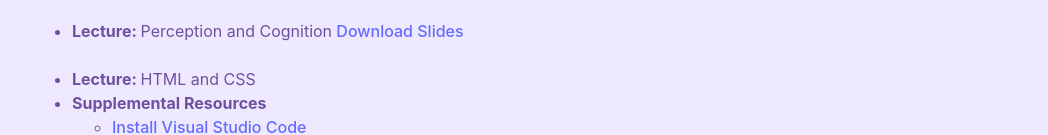
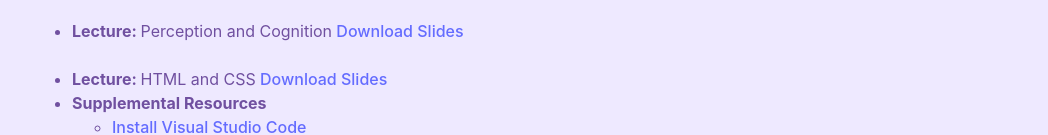
Before and after one commit to hamza-elhamdadi/cs-571-spring-2025, a React (Vite) app: page /#/schedule in a window 1280 px wide. Shown: the part 671-806 px from the top of the page, without its empty margins (96-1144 px from the left). Built offline with nearby package versions, Linux system fonts and the light colour scheme.

Commit message:
added HTML and CSS slides

```diff
--- a/src/Schedule.jsx
+++ b/src/Schedule.jsx
@@ -72,7 +72,12 @@ function Schedule() {
             }}> Download Slides</a>
           </li>
           <br />
-          <li><b>Lecture: </b> HTML and CSS</li>
+          <li>
+            <b>Lecture: </b> HTML and CSS
+            <a href="#/schedule" onClick={() => {
+              downloadPdf('slides/week_2_slides_html.pdf', 'CS 571 - Week 2 Slides - HTML and CSS.pdf')
+            }}> Download Slides</a>
+          </li>
           <li>
             <b>Supplemental Resources</b>
             <ul>
```
Also changed, not shown: 1 other file (tests, documents, lock files or other folders).
